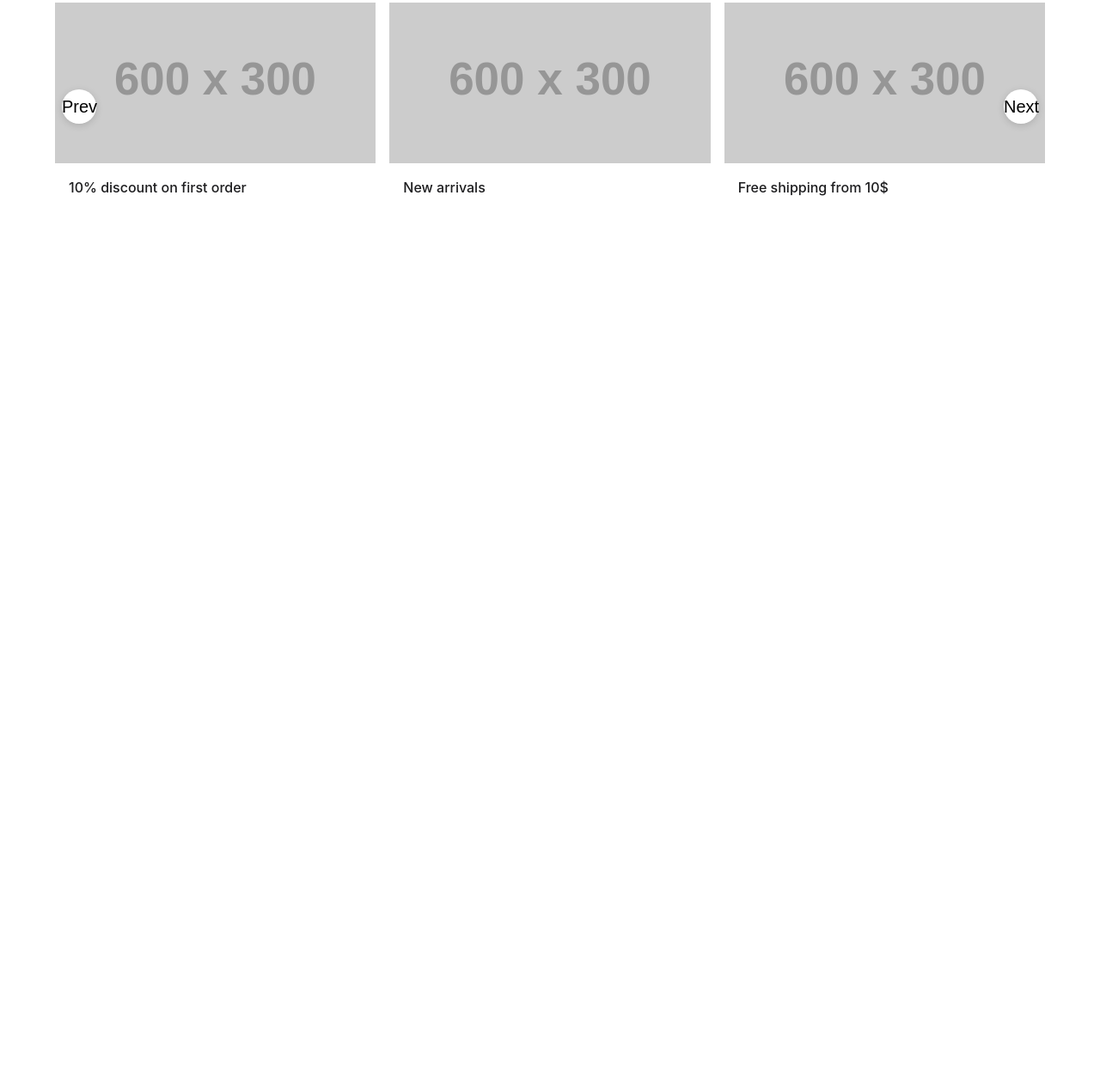
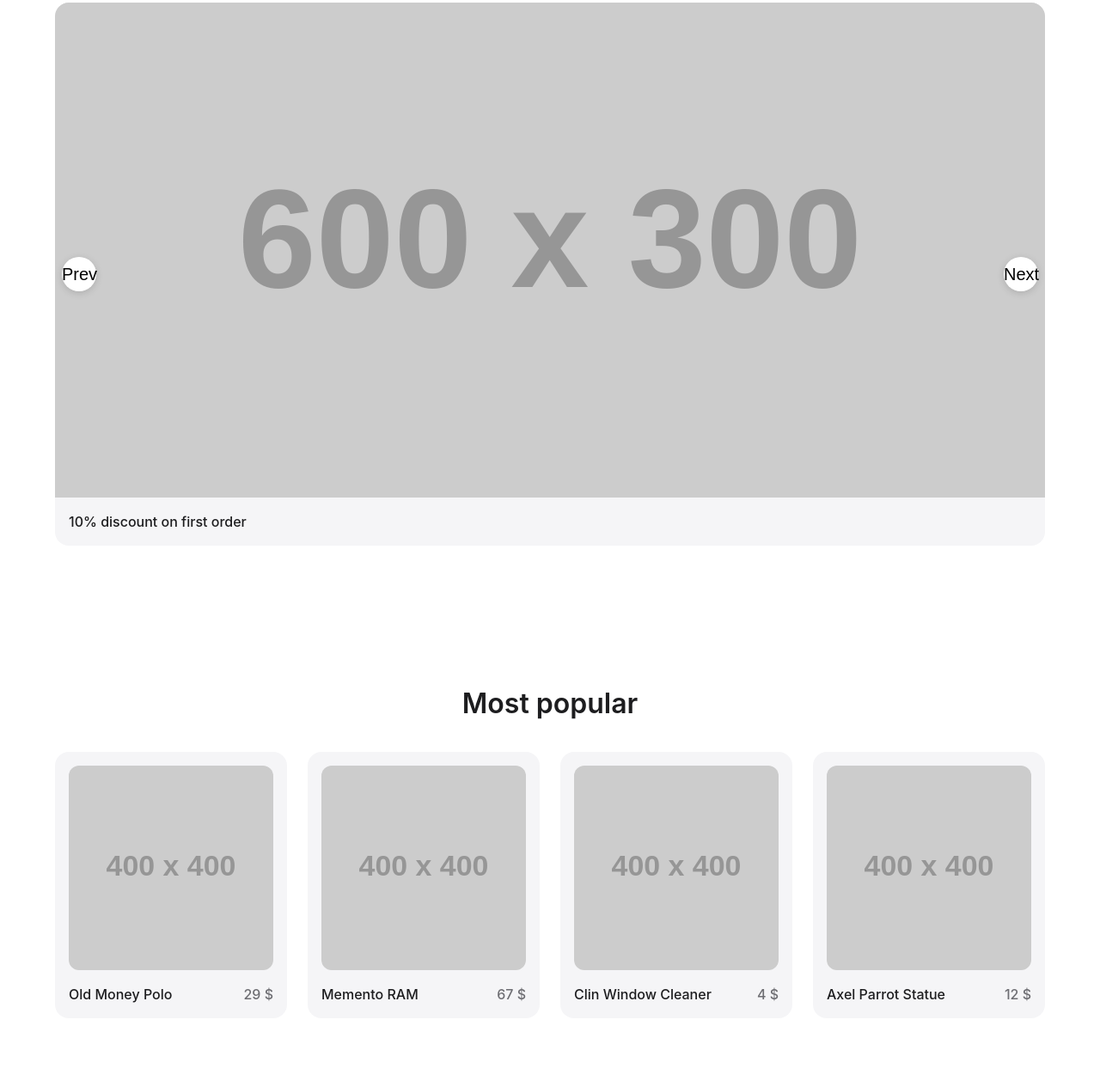
Before and after one commit to bananaEntrepreneur/shop, a website: page index.html in a window 1280 px wide. Shown: the part 682-1947 px from the top of the page at 86% size. Before the commit the page ends 1008 px from the top, so only its background shows below. Drawn offline with Linux system fonts and the light colour scheme; placeholder pictures from the web are drawn by us.

Commit message:
add most popular

```diff
--- a/index.html
+++ b/index.html
@@ -5,6 +5,7 @@
     <title>Shop</title>
     <link rel="stylesheet" href="style.css">
 </head>
+<body>
 <header>
     <nav>
         <ul>
@@ -54,8 +55,43 @@
             <button class="carousel-btn carousel-btn--next">Next</button>
         </div>
     </section>
+    <section class="catalog" id="catalog">
+        <h2>Most popular</h2>
+
+        <div class="product-grid">
+            <article class="product-card">
+                <img src="https://placehold.co/400x400" alt="Old Money Polo, M size">
+                <div class="product-info">
+                    <h3>Old Money Polo</h3>
+                    <p class="product-price">29 $</p>
+                </div>
+            </article>
+
+            <article class="product-card">
+                <img src="https://placehold.co/400x400" alt="Memento RAM">
+                <div class="product-info">
+                    <h3>Memento RAM</h3>
+                    <p class="product-price">67 $</p>
+                </div>
+            </article>
+
+            <article class="product-card">
+                <img src="https://placehold.co/400x400" alt="Clin Window Cleaner">
+                <div class="product-info">
+                    <h3>Clin Window Cleaner</h3>
+                    <p class="product-price">4 $</p>
+                </div>
+            </article>
+
+            <article class="product-card">
+                <img src="https://placehold.co/400x400" alt="Axel Parrot Statue">
+                <div class="product-info">
+                    <h3>Axel Parrot Statue</h3>
+                    <p class="product-price">12 $</p>
+                </div>
+            </article>
+        </div>
+    </section>
 </main>
-<body>
-
 </body>
 </html>
--- a/style.css
+++ b/style.css
@@ -160,6 +160,14 @@ nav a:hover {
     -webkit-overflow-scrolling: touch;
 }
 
+.carousel-slide {
+    flex: 0 0 100%;
+    scroll-snap-align: center;
+    background-color: var(--color-surface);
+    border-radius: 16px;
+    overflow: hidden;
+}
+
 .carousel-slide img {
     width: 100%;
     aspect-ratio: 2 / 1;
@@ -193,3 +201,56 @@ nav a:hover {
 .carousel-btn--next {
     right: 8px;
 }
+
+.catalog {
+    max-width: var(--max-width);
+    margin: 0 auto;
+    padding: 80px 24px;
+}
+
+.catalog h2 {
+    font-size: 32px;
+    font-weight: 600;
+    margin-bottom: 32px;
+    text-align: center;
+}
+
+.product-grid {
+    display: grid;
+    grid-template-columns: repeat(auto-fit, minmax(220px, 1fr));
+    gap: 24px;
+}
+
+.product-card {
+    background-color: var(--color-surface);
+    border-radius: 16px;
+    padding: 16px;
+    text-align: left;
+    transition: transform 0.2s ease;
+}
+
+.product-card img {
+    width: 100%;
+    border-radius: 12px;
+    margin-bottom: 16px;
+    aspect-ratio: 1 / 1;
+    object-fit: cover;
+}
+
+.product-info {
+    display: flex;
+    justify-content: space-between;
+    align-items: center;
+    gap: 8px;
+}
+
+.product-info h3 {
+    font-size: 16px;
+    font-weight: 500;
+}
+
+.product-price {
+    color: var(--color-text-secondary);
+    font-weight: 500;
+    white-space: nowrap;
+}
```
